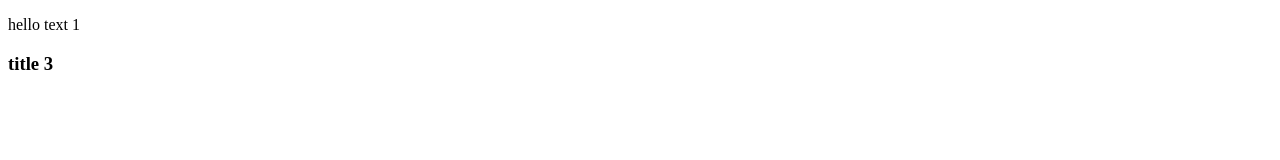
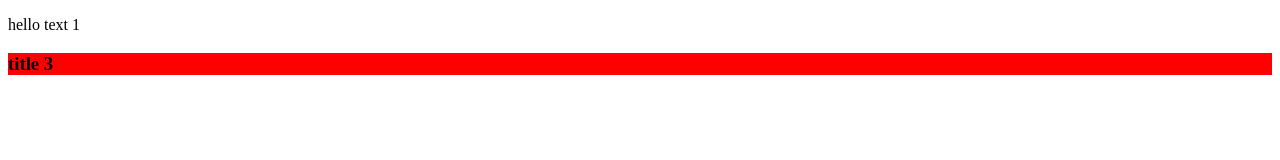
Before and after one commit to kristina-makalatia/less5-164, a plain HTML site: page index.html in a window 1280 px wide. Drawn offline with Linux system fonts and the light colour scheme.

Commit message:
add styles

```diff
--- /dev/null
+++ b/css/style.css
@@ -0,0 +1,3 @@
+h3 {
+    background-color: red;
+}
--- a/index.html
+++ b/index.html
@@ -5,6 +5,7 @@
     <meta http-equiv="X-UA-Compatible" content="IE=edge">
     <meta name="viewport" content="width=device-width, initial-scale=1.0">
     <title>Document</title>
+    <link rel="stylesheet" href="css/style.css">
 </head>
 <body>
     <p>hello text 1</p>
```
